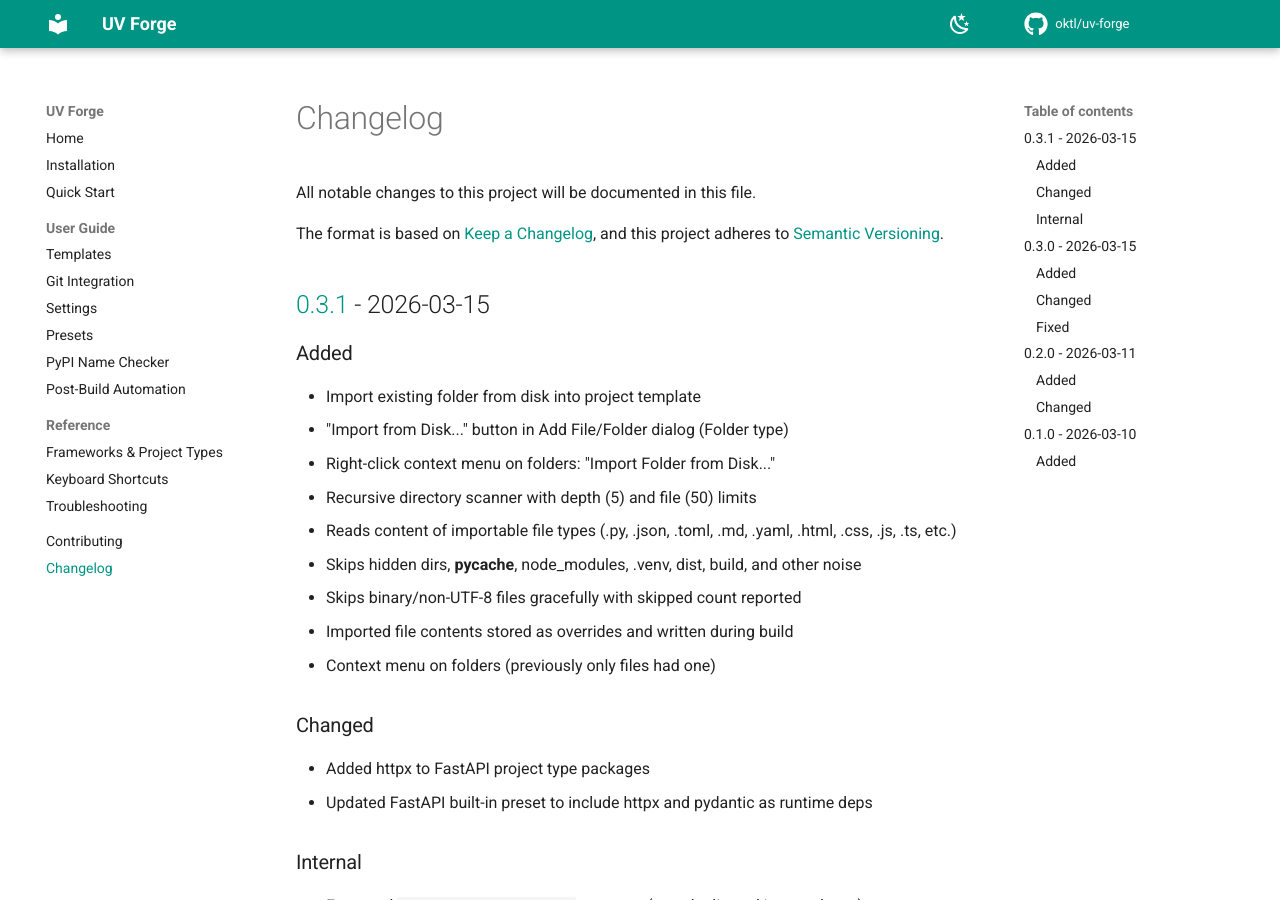
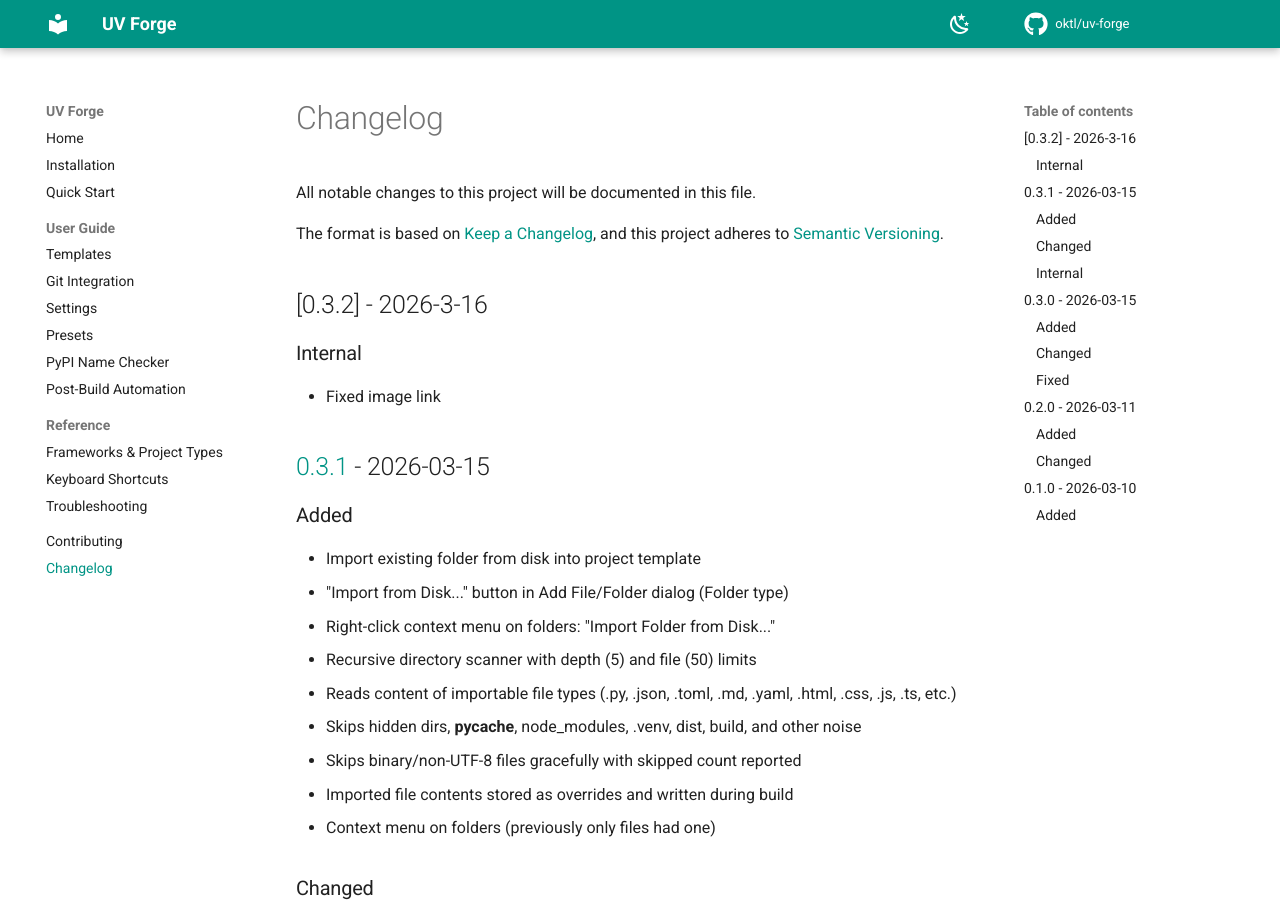
Before and after one commit to oktl/uv-forge, an MkDocs documentation site: the page built from docs/changelog.md, in a window 1280 px wide and 900 px high. Built offline with MkDocs 1.6.1 and Material for MkDocs 9.7.7, drawn with Linux system fonts in a browser that asks for light colours; comment, search, counter and statistics services are not loaded.

Commit message:
Update CHANGELOG, pyrproject.toml, uv.lock to release version 0.3.2

```diff
--- a/docs/changelog.md
+++ b/docs/changelog.md
@@ -4,6 +4,12 @@ All notable changes to this project will be documented in this file.
 
 The format is based on [Keep a Changelog](https://keepachangelog.com/en/1.1.0/),
 and this project adheres to [Semantic Versioning](https://semver.org/spec/v2.0.0.html).
+
+## [0.3.2] - 2026-3-16
+
+### Internal
+
+- Fixed image link
 
 ## [0.3.1] - 2026-03-15
 
--- a/pyproject.toml
+++ b/pyproject.toml
@@ -4,7 +4,7 @@ build-backend = "hatchling.build"
 
 [project]
 name = "uv-forger"
-version = "0.3.1"
+version = "0.3.2"
 description = "A desktop app for forging Python projects with UV — templates, frameworks, and smart scaffolding"
 readme = "README.md"
 requires-python = ">=3.12"
```
Also changed, not shown: CHANGELOG.md (+7 -1 lines), 1 other file.
